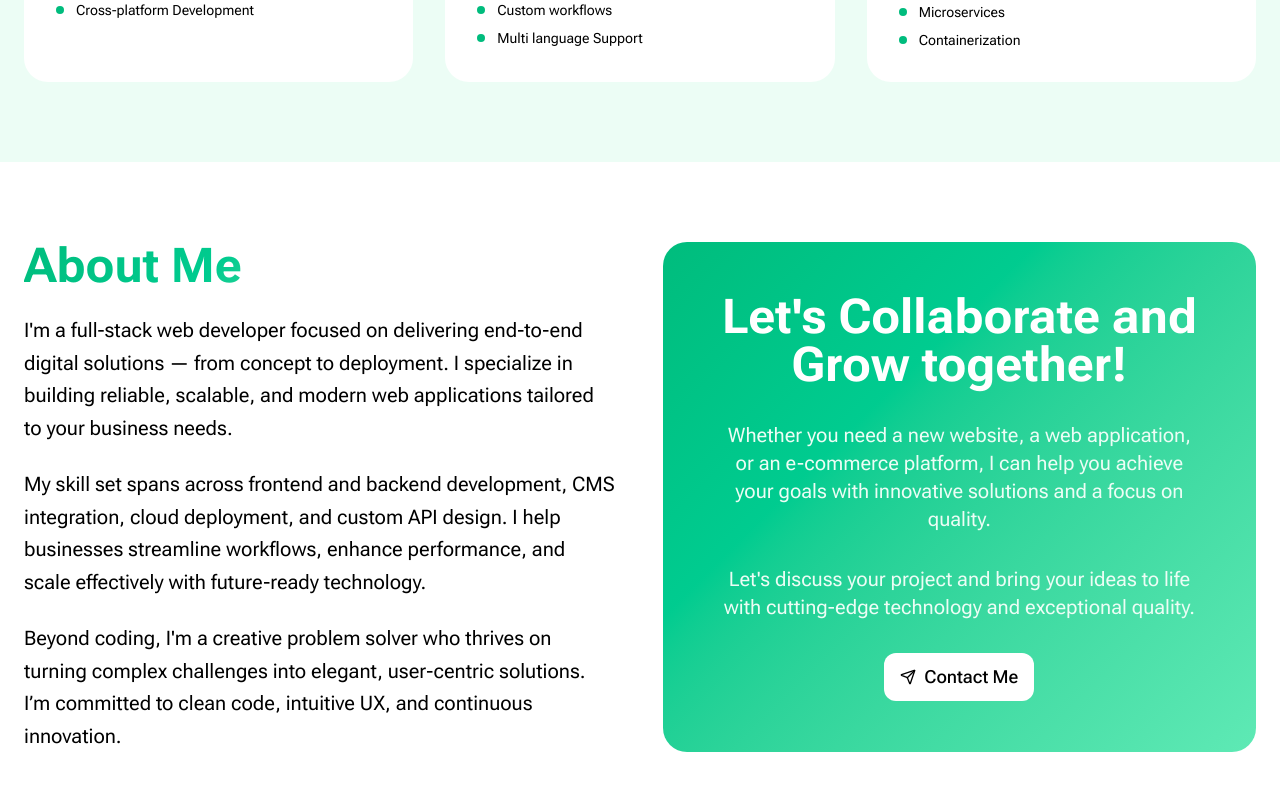
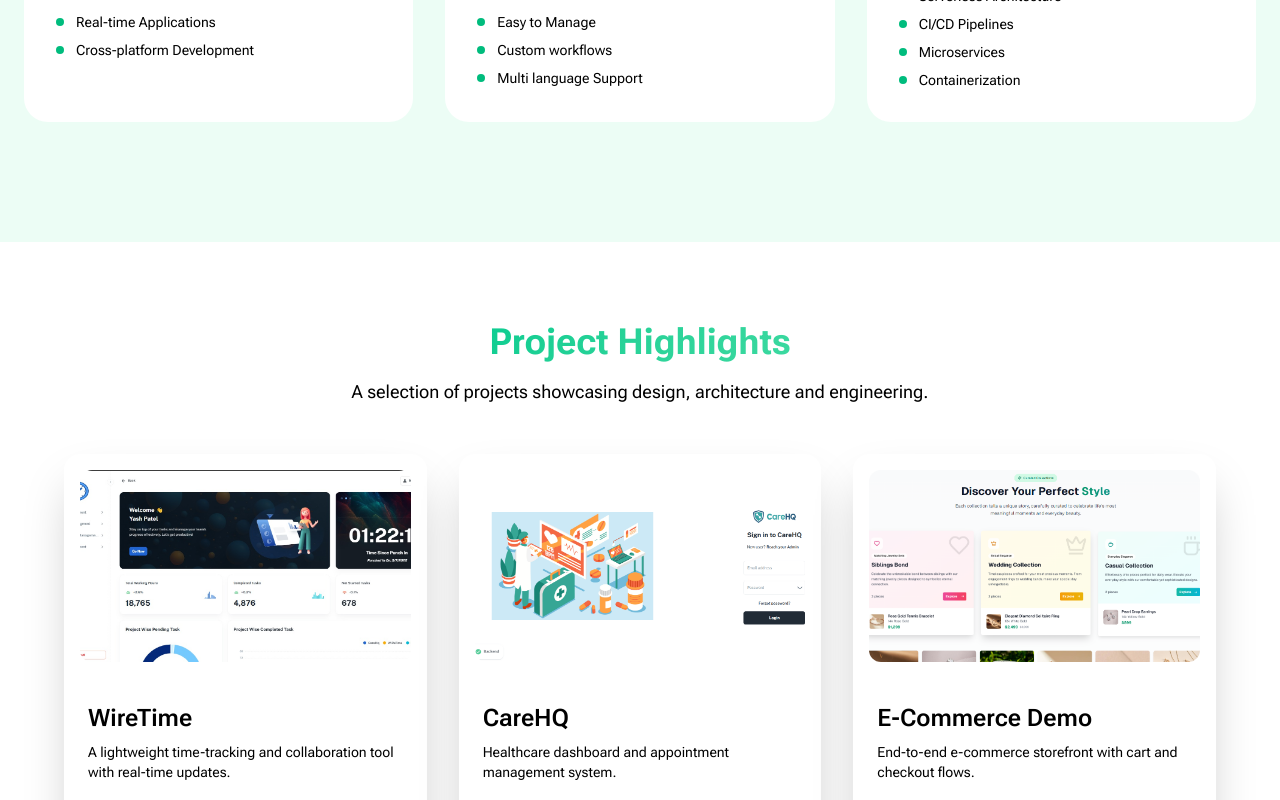
Before and after one commit to yash752004/yash-portfolio, a React (Vite) app: page / in a window 1280 px wide. Shown: the part 2000-2800 px from the top of the page. Built offline with nearby package versions, Linux system fonts and the light colour scheme; a web font is replaced by a local one.

Commit message:
Some Design Improvements and Project highlight section added

```diff
--- a/src/App.tsx
+++ b/src/App.tsx
@@ -5,12 +5,12 @@ import { QueryClient, QueryClientProvider } from "@tanstack/react-query";
 import { BrowserRouter, Routes, Route, useLocation } from "react-router-dom";
 import { lazy, Suspense, useEffect } from "react";
 import { LoaderOne } from "@/components/ui/loader";
-import PrivacyPolicy from "./pages/privacy-policy";
 
 const Index = lazy(() => import("./pages/Index"));
 const Projects = lazy(() => import("./pages/Projects"));
 const Contact = lazy(() => import("./pages/Contact"));
 const Terms = lazy(() => import("./pages/Terms"));
+const PrivacyPolicy = lazy(() => import("./pages/privacy-policy"));
 const NotFound = lazy(() => import("./pages/NotFound"));
 
 // Component to handle scroll to top on route change
@@ -23,8 +23,6 @@ const ScrollToTop = () => {
 
   return null;
 };
-
-
 
 const queryClient = new QueryClient();
 
--- a/src/components/Header.tsx
+++ b/src/components/Header.tsx
@@ -29,7 +29,7 @@ const Header = () => {
   return (
     <div className="fixed top-0 left-0 right-0 z-1000 shadow-lg md:shadow-none">
       <nav className="container h-full mx-auto hidden md:flex items-center gap-4 px-6 pt-6">
-        <div className="w-full flex justify-between pl-6 pr-4 py-3 rounded-full bg-glass-header">
+        <div className="w-full flex justify-between pl-6 pr-4 py-3 rounded-full bg-glass-header shadow-2xl">
           <div className="flex items-center gap-4 lg:gap-8">
             <span className="text-2xl font-bold text-gradient">Yash Patel</span>
             <span className="text-sm lg:text-lg text-gray-500 dark:text-gray-400 text-monospace">// Full Stack Developer</span>
@@ -60,7 +60,7 @@ const Header = () => {
       </nav>
 
       {/* Mobile Navigation */}
-      <div className="w-full flex flex-col md:hidden p-3 bg-glass-header">
+      <div className="w-full flex flex-col md:hidden p-3 bg-glass-header shadow-2xl">
         <nav className="w-full flex items-center justify-between">
           <button
             onClick={() => setIsOpen(!isOpen)}
--- a/src/components/sections/IntroductionSection.tsx
+++ b/src/components/sections/IntroductionSection.tsx
@@ -6,7 +6,7 @@ const IntroductionSection = () => {
   const navigate = useNavigate();
 
   return (
-    <section id="introduction" className="w-full py-20">
+    <section id="introduction" className="w-full py-20 md:py-30">
       <div className="container m-auto px-6 flex flex-col lg:flex-row items-stretched gap-12">
         {/* Left: About Me */}
         <div className="w-full lg:w-1/2" >
--- /dev/null
+++ b/src/components/sections/ProjectHighlightSection.tsx
@@ -0,0 +1,64 @@
+import { ArrowRight } from "lucide-react";
+import WireTimeImg from "../../assets/WireTime/1.jpeg";
+import CareHqImg from "../../assets/carehq/1.png";
+import EcomImg from "../../assets/Ecommerse/1.png";
+
+const projects = [
+  {
+    title: "WireTime",
+    description: "A lightweight time-tracking and collaboration tool with real-time updates.",
+    img: WireTimeImg,
+    url: "/projects#wiretime",
+  },
+  {
+    title: "CareHQ",
+    description: "Healthcare dashboard and appointment management system.",
+    img: CareHqImg,
+    url: "/projects#carehq",
+  },
+  {
+    title: "E-Commerce Demo",
+    description: "End-to-end e-commerce storefront with cart and checkout flows.",
+    img: EcomImg,
+    url: "/projects#ecom",
+  },
+];
+
+const ProjectHighlightSection = () => {
+  return (
+    <section id="projects" className="relative py-20 bg-white dark:bg-zinc-900">
+      <div className="container mx-auto px-6">
+        <div className="text-center mb-12">
+          <h2 className="text-4xl font-bold text-gradient">Project Highlights</h2>
+          <p className="mt-4 text-lg max-w-2xl mx-auto text-muted-foreground">
+            A selection of projects showcasing design, architecture and engineering.
+          </p>
+        </div>
+
+        <div className="grid grid-cols-1 md:grid-cols-3 gap-8 max-w-6xl mx-auto">
+          {projects.map((p) => (
+            <a
+              key={p.title}
+              href={p.url}
+              className="group block rounded-2xl overflow-hidden bg-gradient-to-br bg-white dark:bg-zinc-700 shadow-2xl transition-shadow duration-300 outline-emerald-500 outline-0 hover:outline-2"
+            >
+              <div className="p-4 h-48 md:h-56 w-full relative">
+                <img src={p.img} alt={p.title} className="w-full h-full object-cover rounded-xl overflow-hidden" />
+              </div>
+              <div className="p-6">
+                <h3 className="text-2xl font-semibold mb-2">{p.title}</h3>
+                <p className="text-sm mb-4 text-muted-foreground">{p.description}</p>
+                <div className="flex items-center text-primary font-medium">
+                  <span>View project</span>
+                  <ArrowRight className="w-4 h-4 ml-2" />
+                </div>
+              </div>
+            </a>
+          ))}
+        </div>
+      </div>
+    </section>
+  );
+};
+
+export default ProjectHighlightSection;
--- a/src/components/sections/ServicesSection.tsx
+++ b/src/components/sections/ServicesSection.tsx
@@ -50,7 +50,7 @@ const services = [
 
 
   return (
-    <section id="services" className="relative py-20 overflow-hidden bg-emerald-50 dark:bg-zinc-800">
+    <section id="services" className="relative py-20 md:py-30 overflow-hidden bg-emerald-50 dark:bg-zinc-800">
       <div className="absolute inset-0 bg-gradient-to-b from-background via-background/50 to-background" />
       <div className="relative z-10 container mx-auto px-6">
         <div className="text-center mb-16">
--- a/src/components/sections/TechStackSection.tsx
+++ b/src/components/sections/TechStackSection.tsx
@@ -109,9 +109,9 @@ const allStack = [
 ];
 
   return (
-    <section id="tech-stack" className="relative py-20 overflow-hidden bg-gradient">
+    <section id="tech-stack" className="relative py-20 md:py-30 overflow-hidden bg-gradient">
       <div className="container mx-auto px-6">
-        <div className="bg-gray-950/70 rounded-3xl p-6 text-monospace shadow-2xl">
+        <div className="bg-gray-950/70 rounded-3xl p-12 text-monospace shadow-2xl">
           <h2 className="font-bold text-white"># Tech Stack //</h2>
           <p className="font-bold text-yellow-400">Technologies I am comfortable working with. <span className="text-cyan-700">(Non exhaustive list)</span></p>
           <p>&nbsp;</p>
--- a/src/index.css
+++ b/src/index.css
@@ -20,7 +20,7 @@ All colors MUST be HSL.
     --gradient-primary: linear-gradient(135deg, var(--color-emerald-500), var(--color-emerald-300));
     --gradient-primary-dark: linear-gradient(135deg, var(--color-emerald-700), var(--color-emerald-800));
     --gradient-primary-light: linear-gradient(135deg, var(--color-emerald-100), var(--color-emerald-50));
-    --gradient-primary-repeat: linear-gradient(90deg, var(--color-emerald-500), var(--color-emerald-300), var(--color-emerald-500));
+    --gradient-primary-repeat: linear-gradient(90deg, var(--color-emerald-300), var(--color-emerald-400), var(--color-emerald-300));
     --gradient-primary-repeat-light: linear-gradient(90deg, var(--color-emerald-200), var(--color-white), var(--color-emerald-200));
   }
 }
@@ -53,9 +53,7 @@ All colors MUST be HSL.
 
   .text-gradient {
     background: var(--gradient-primary);
-    -webkit-background-clip: text;
-    -webkit-text-fill-color: transparent;
-    background-clip: text;
+    @apply bg-clip-text text-transparent;
   }
 
   .bg-gradient {
@@ -99,7 +97,6 @@ All colors MUST be HSL.
   .bg-glass-header {
     background: rgb(255 255 255 / 60%);
     backdrop-filter: blur(10px);
-    box-shadow: 0px 6px 20px 2px rgb(0 0 0 / 20%);
 
     @variant dark {
       background: rgb(80 85 80 / 60%);
--- a/src/pages/Index.tsx
+++ b/src/pages/Index.tsx
@@ -1,21 +1,21 @@
 import HeroSection from "@/components/sections/HeroSection";
 import IntroductionSection from "@/components/sections/IntroductionSection";
 import ServicesSection from "@/components/sections/ServicesSection";
+import ProjectHighlightSection from "@/components/sections/ProjectHighlightSection";
 import TechStackSection from "@/components/sections/TechStackSection";
 import Header from "@/components/Header";
 import Footer from "@/components/Footer";
+
 const Index = () => {
-
   return (
     <div className="min-h-screen">
       <Header />
       <main>
         <HeroSection />
         <ServicesSection />
+        <ProjectHighlightSection />
         <IntroductionSection />
         <TechStackSection />
-
-
       </main>
       <Footer />
     </div>
```
